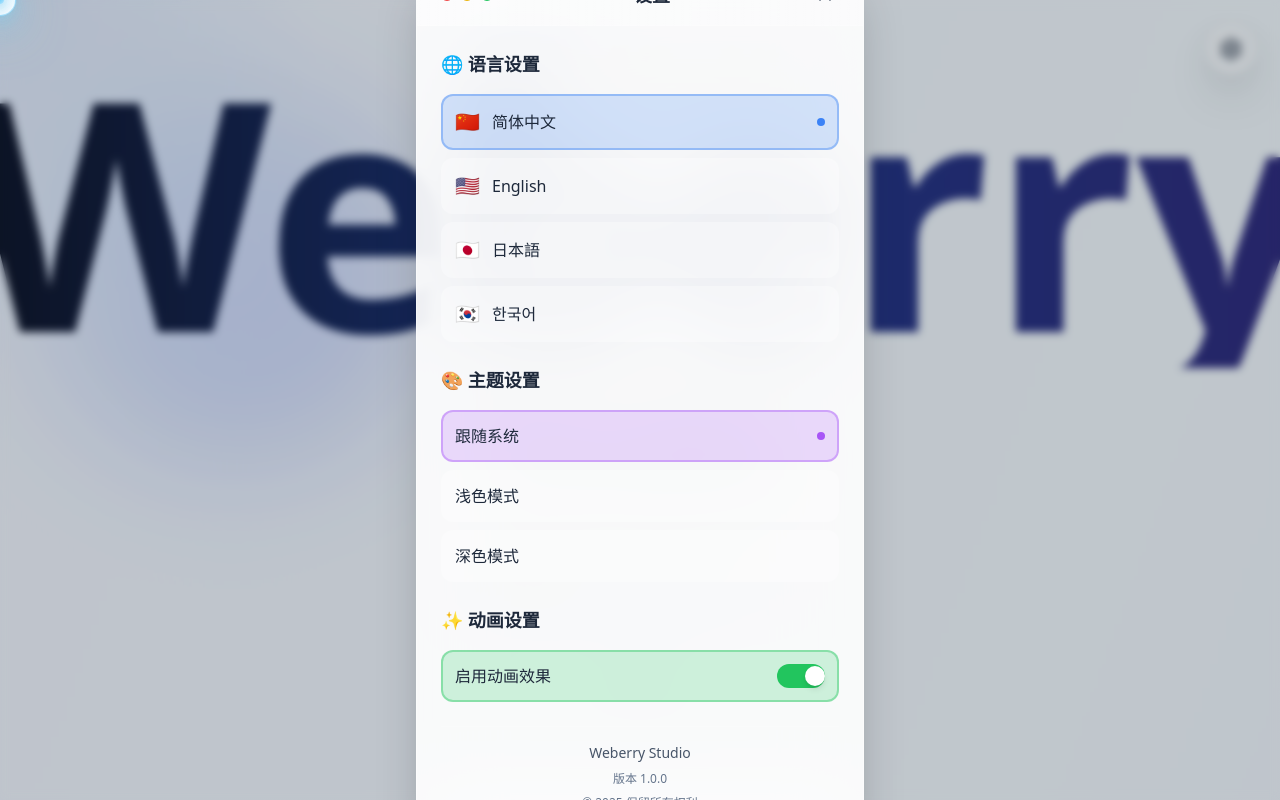
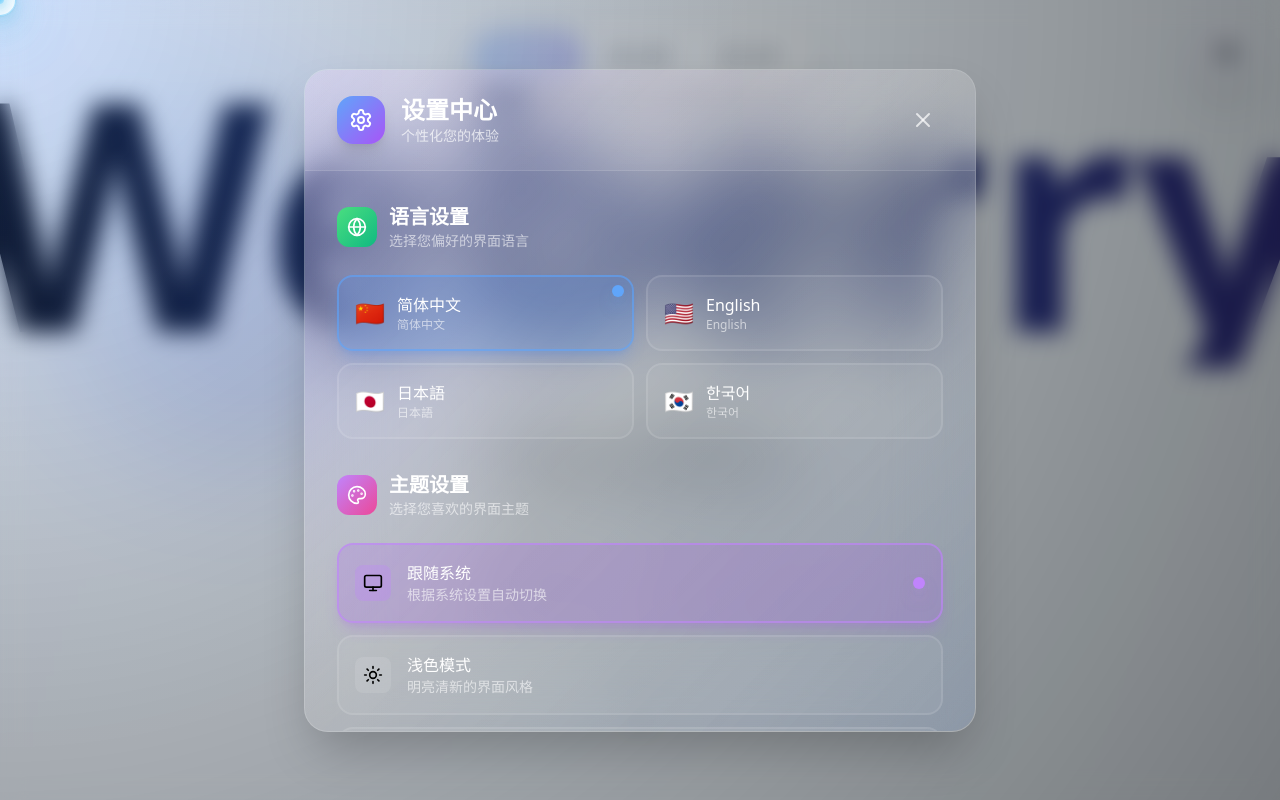
Before and after one commit to snow-trd/Weberry-mian, a React (Vite) app: page / in a window 1280 px wide. Both pictures are taken after a click on the button 1231 px from the left and 49 px from the top of the page. Shown: the top 800 px of the page. Built offline with nearby package versions, Linux system fonts and the light colour scheme.

Commit message:
重新设计设置页面UI和功能

```diff
--- a/src/components/SettingsButton.tsx
+++ b/src/components/SettingsButton.tsx
@@ -1,5 +1,5 @@
-import React, { useState } from 'react';
-import { Settings, X, Minus, Square } from 'lucide-react';
+import React, { useState, useEffect } from 'react';
+import { Settings, X, Palette, Globe, Zap, Monitor, Sun, Moon, Volume2, VolumeX } from 'lucide-react';
 
 interface SettingsButtonProps {
   mousePosition: { x: number; y: number };
@@ -7,121 +7,180 @@ interface SettingsButtonProps {
 
 const SettingsButton: React.FC<SettingsButtonProps> = ({ mousePosition }) => {
   const [isModalOpen, setIsModalOpen] = useState(false);
-  const [language, setLanguage] = useState('zh-CN');
-  const [theme, setTheme] = useState('auto');
-  const [animations, setAnimations] = useState(true);
+  const [language, setLanguage] = useState(() => localStorage.getItem('language') || 'zh-CN');
+  const [theme, setTheme] = useState(() => localStorage.getItem('theme') || 'auto');
+  const [animations, setAnimations] = useState(() => localStorage.getItem('animations') !== 'false');
+  const [soundEnabled, setSoundEnabled] = useState(() => localStorage.getItem('soundEnabled') !== 'false');
+  const [modalAnimation, setModalAnimation] = useState('');
+
+  // 保存设置到localStorage
+  useEffect(() => {
+    localStorage.setItem('language', language);
+    localStorage.setItem('theme', theme);
+    localStorage.setItem('animations', animations.toString());
+    localStorage.setItem('soundEnabled', soundEnabled.toString());
+
+    // 应用主题
+    applyTheme(theme);
+
+    // 应用动画设置
+    document.documentElement.style.setProperty('--animation-duration', animations ? '0.3s' : '0s');
+  }, [language, theme, animations, soundEnabled]);
+
+  const applyTheme = (selectedTheme: string) => {
+    const root = document.documentElement;
+
+    if (selectedTheme === 'dark') {
+      root.classList.add('dark');
+    } else if (selectedTheme === 'light') {
+      root.classList.remove('dark');
+    } else {
+      // 跟随系统
+      const prefersDark = window.matchMedia('(prefers-color-scheme: dark)').matches;
+      if (prefersDark) {
+        root.classList.add('dark');
+      } else {
+        root.classList.remove('dark');
+      }
+    }
+  };
+
+  const openModal = () => {
+    setModalAnimation('animate-in');
+    setIsModalOpen(true);
+    if (soundEnabled) {
+      // 播放打开音效（这里可以添加实际的音频播放）
+      console.log('播放打开音效');
+    }
+  };
+
+  const closeModal = () => {
+    setModalAnimation('animate-out');
+    setTimeout(() => {
+      setIsModalOpen(false);
+      setModalAnimation('');
+    }, 300);
+    if (soundEnabled) {
+      console.log('播放关闭音效');
+    }
+  };
 
   const languages = [
-    { code: 'zh-CN', name: '简体中文', flag: '🇨🇳' },
-    { code: 'en-US', name: 'English', flag: '🇺🇸' },
-    { code: 'ja-JP', name: '日本語', flag: '🇯🇵' },
-    { code: 'ko-KR', name: '한국어', flag: '🇰🇷' }
+    { code: 'zh-CN', name: '简体中文', flag: '🇨🇳', nativeName: '简体中文' },
+    { code: 'en-US', name: 'English', flag: '🇺🇸', nativeName: 'English' },
+    { code: 'ja-JP', name: '日本語', flag: '🇯🇵', nativeName: '日本語' },
+    { code: 'ko-KR', name: '한국어', flag: '🇰🇷', nativeName: '한국어' }
   ];
 
   const themes = [
-    { value: 'auto', name: '跟随系统' },
-    { value: 'light', name: '浅色模式' },
-    { value: 'dark', name: '深色模式' }
+    { value: 'auto', name: '跟随系统', icon: <Monitor className="w-5 h-5" />, description: '根据系统设置自动切换' },
+    { value: 'light', name: '浅色模式', icon: <Sun className="w-5 h-5" />, description: '明亮清新的界面风格' },
+    { value: 'dark', name: '深色模式', icon: <Moon className="w-5 h-5" />, description: '护眼的深色界面' }
   ];
 
   return (
     <>
       {/* Settings Button */}
       <div className="fixed top-6 right-6 z-50">
-        {/* 玻璃反光效果 */}
         <div
-          className="absolute inset-0 rounded-full opacity-30 pointer-events-none"
+          className="absolute inset-0 rounded-full opacity-20 pointer-events-none blur-xl"
           style={{
-            background: `radial-gradient(circle at ${mousePosition.x * 0.1}% ${mousePosition.y * 0.1}%, rgba(255,255,255,0.8) 0%, rgba(255,255,255,0.2) 30%, transparent 70%)`,
-            transform: `translate(${Math.sin(Date.now() * 0.001) * 2}px, ${Math.cos(Date.now() * 0.001) * 1}px)`,
+            background: `radial-gradient(circle at ${mousePosition.x * 0.1}% ${mousePosition.y * 0.1}%, rgba(59, 130, 246, 0.6) 0%, rgba(147, 51, 234, 0.4) 50%, transparent 70%)`,
+            transform: `translate(${Math.sin(Date.now() * 0.002) * 3}px, ${Math.cos(Date.now() * 0.002) * 2}px)`,
           }}
         />
 
-        {/* 主按钮容器 */}
         <button
-          onClick={() => setIsModalOpen(true)}
-          className="relative backdrop-blur-2xl bg-white/20 rounded-full p-3 border border-white/30 shadow-2xl hover:bg-white/30 transition-all duration-300 hover:scale-110 group"
+          onClick={openModal}
+          className="relative backdrop-blur-2xl bg-white/20 rounded-full p-4 border border-white/30 shadow-2xl hover:bg-white/30 transition-all duration-500 hover:scale-110 group overflow-hidden"
         >
-          {/* 玻璃内反光 */}
-          <div className="absolute inset-1 rounded-full bg-gradient-to-br from-white/40 via-transparent to-transparent opacity-60 pointer-events-none" />
-          <div className="absolute inset-1 rounded-full bg-gradient-to-tl from-white/20 via-transparent to-white/10 opacity-80 pointer-events-none" />
+          <div className="absolute inset-1 rounded-full bg-gradient-to-br from-white/40 via-white/10 to-transparent opacity-60 pointer-events-none" />
+          <div className="absolute inset-1 rounded-full bg-gradient-to-tl from-blue-200/20 via-transparent to-purple-200/20 opacity-80 pointer-events-none" />
 
-          <Settings className="w-6 h-6 text-slate-700 group-hover:text-slate-900 transition-colors duration-300 group-hover:rotate-90" />
+          <Settings className="w-6 h-6 text-slate-700 group-hover:text-slate-900 transition-all duration-500 group-hover:rotate-180 relative z-10" />
 
-          {/* 底部高光 */}
-          <div className="absolute bottom-0 left-2 right-2 h-px bg-gradient-to-r from-transparent via-white/40 to-transparent" />
+          <div className="absolute bottom-0 left-2 right-2 h-px bg-gradient-to-r from-transparent via-white/60 to-transparent" />
+          <div className="absolute top-0 left-2 right-2 h-px bg-gradient-to-r from-transparent via-white/40 to-transparent" />
         </button>
-
-        {/* 外部阴影和反光 */}
-        <div className="absolute inset-0 rounded-full shadow-2xl opacity-50 pointer-events-none"
-             style={{
-               boxShadow: '0 8px 32px rgba(0,0,0,0.1), 0 0 0 1px rgba(255,255,255,0.1)'
-             }} />
       </div>
 
       {/* Settings Modal */}
       {isModalOpen && (
-        <div className="fixed inset-0 z-[9998] flex items-center justify-center p-6">
-          {/* Backdrop */}
+        <div className={`fixed inset-0 z-[9998] flex items-center justify-center p-6 ${modalAnimation}`}>
+          {/* Backdrop with blur effect */}
           <div
-            className="absolute inset-0 bg-black/20 backdrop-blur-sm"
-            onClick={() => setIsModalOpen(false)}
+            className="absolute inset-0 backdrop-blur-md transition-all duration-300"
+            style={{
+              background: `radial-gradient(circle at ${mousePosition.x}px ${mousePosition.y}px, rgba(59, 130, 246, 0.1) 0%, rgba(0, 0, 0, 0.3) 50%, rgba(0, 0, 0, 0.5) 100%)`
+            }}
+            onClick={closeModal}
           />
 
           {/* Modal Window */}
-          <div className="relative w-full max-w-md">
-            {/* macOS Window */}
-            <div className="backdrop-blur-2xl bg-white/90 rounded-2xl border border-white/40 shadow-2xl overflow-hidden">
-              {/* Title Bar */}
-              <div className="flex items-center justify-between px-6 py-4 border-b border-white/20 bg-gradient-to-r from-white/50 to-white/30">
-                <div className="flex items-center space-x-3">
-                  {/* macOS Traffic Lights */}
-                  <div className="flex space-x-2">
+          <div className={`relative w-full max-w-2xl transform transition-all duration-500 ${
+            modalAnimation === 'animate-in' ? 'scale-100 opacity-100 translate-y-0' :
+            modalAnimation === 'animate-out' ? 'scale-95 opacity-0 translate-y-4' :
+            'scale-100 opacity-100 translate-y-0'
+          }`}>
+            <div className="backdrop-blur-2xl bg-white/10 rounded-3xl border border-white/20 shadow-2xl overflow-hidden">
+              {/* Glassmorphism effects */}
+              <div className="absolute inset-0 bg-gradient-to-br from-white/20 via-white/5 to-transparent pointer-events-none" />
+              <div className="absolute inset-0 bg-gradient-to-tl from-blue-500/10 via-transparent to-purple-500/10 pointer-events-none" />
+
+              {/* Header */}
+              <div className="relative px-8 py-6 border-b border-white/10 bg-gradient-to-r from-white/10 to-white/5">
+                <div className="flex items-center justify-between">
+                  <div className="flex items-center space-x-4">
+                    <div className="w-12 h-12 rounded-2xl bg-gradient-to-br from-blue-400 to-purple-500 flex items-center justify-center text-white shadow-lg">
+                      <Settings className="w-6 h-6" />
+                    </div>
+                    <div>
+                      <h2 className="text-2xl font-bold text-white">设置中心</h2>
+                      <p className="text-white/70 text-sm">个性化您的体验</p>
+                    </div>
+                  </div>
                   <button
-                      onClick={() => setIsModalOpen(false)}
-                      className="w-3 h-3 rounded-full bg-red-500 hover:bg-red-600 transition-colors duration-200"
-                    />
-                    <button className="w-3 h-3 rounded-full bg-yellow-500 hover:bg-yellow-600 transition-colors duration-200">
-                      <Minus className="w-2 h-2 text-yellow-800 opacity-0 hover:opacity-100 transition-opacity duration-200" />
-                    </button>
-                    <button className="w-3 h-3 rounded-full bg-green-500 hover:bg-green-600 transition-colors duration-200">
-                      <Square className="w-2 h-2 text-green-800 opacity-0 hover:opacity-100 transition-opacity duration-200" />
+                    onClick={closeModal}
+                    className="p-2 rounded-xl hover:bg-white/10 transition-all duration-300 text-white/70 hover:text-white group"
+                  >
+                    <X className="w-6 h-6 group-hover:rotate-90 transition-transform duration-300" />
                   </button>
                 </div>
               </div>
-                <h2 className="text-lg font-semibold text-slate-800">设置</h2>
-                <button
-                  onClick={() => setIsModalOpen(false)}
-                  className="p-1 rounded-lg hover:bg-white/30 transition-colors duration-200"
-                >
-                  <X className="w-5 h-5 text-slate-600" />
-                </button>
-              </div>
 
               {/* Content */}
-              <div className="p-6 space-y-6">
+              <div className="relative p-8 space-y-8 max-h-[70vh] overflow-y-auto">
                 {/* Language Settings */}
+                <div className="space-y-4">
+                  <div className="flex items-center space-x-3 mb-6">
+                    <div className="w-10 h-10 rounded-xl bg-gradient-to-br from-green-400 to-emerald-500 flex items-center justify-center text-white">
+                      <Globe className="w-5 h-5" />
+                    </div>
                     <div>
-                  <h3 className="text-lg font-semibold text-slate-800 mb-4 flex items-center">
-                    🌐 语言设置
-                  </h3>
-                  <div className="space-y-2">
+                      <h3 className="text-xl font-semibold text-white">语言设置</h3>
+                      <p className="text-white/60 text-sm">选择您偏好的界面语言</p>
+                    </div>
+                  </div>
+                  <div className="grid grid-cols-2 gap-3">
                     {languages.map((lang) => (
                       <button
                         key={lang.code}
                         onClick={() => setLanguage(lang.code)}
-                        className={`w-full flex items-center justify-between p-3 rounded-xl transition-all duration-200 ${
+                        className={`relative p-4 rounded-2xl transition-all duration-300 border-2 group ${
                           language === lang.code
-                            ? 'bg-blue-500/20 border-2 border-blue-500/40'
-                            : 'bg-white/30 border-2 border-transparent hover:bg-white/50'
+                            ? 'bg-blue-500/20 border-blue-400/60 shadow-lg shadow-blue-500/20'
+                            : 'bg-white/5 border-white/10 hover:bg-white/10 hover:border-white/20'
                         }`}
                       >
                         <div className="flex items-center space-x-3">
-                          <span className="text-xl">{lang.flag}</span>
-                          <span className="font-medium text-slate-800">{lang.name}</span>
+                          <span className="text-2xl">{lang.flag}</span>
+                          <div className="text-left">
+                            <div className="font-medium text-white">{lang.nativeName}</div>
+                            <div className="text-xs text-white/60">{lang.name}</div>
+                          </div>
                         </div>
                         {language === lang.code && (
-                          <div className="w-2 h-2 rounded-full bg-blue-500" />
+                          <div className="absolute top-2 right-2 w-3 h-3 rounded-full bg-blue-400 shadow-lg shadow-blue-400/50" />
                         )}
                       </button>
                     ))}
@@ -129,60 +188,118 @@ const SettingsButton: React.FC<SettingsButtonProps> = ({ mousePosition }) => {
                 </div>
 
                 {/* Theme Settings */}
+                <div className="space-y-4">
+                  <div className="flex items-center space-x-3 mb-6">
+                    <div className="w-10 h-10 rounded-xl bg-gradient-to-br from-purple-400 to-pink-500 flex items-center justify-center text-white">
+                      <Palette className="w-5 h-5" />
+                    </div>
                     <div>
-                  <h3 className="text-lg font-semibold text-slate-800 mb-4 flex items-center">
-                    🎨 主题设置
-                  </h3>
-                  <div className="space-y-2">
+                      <h3 className="text-xl font-semibold text-white">主题设置</h3>
+                      <p className="text-white/60 text-sm">选择您喜欢的界面主题</p>
+                    </div>
+                  </div>
+                  <div className="space-y-3">
                     {themes.map((themeOption) => (
                       <button
                         key={themeOption.value}
                         onClick={() => setTheme(themeOption.value)}
-                        className={`w-full flex items-center justify-between p-3 rounded-xl transition-all duration-200 ${
+                        className={`w-full p-4 rounded-2xl transition-all duration-300 border-2 group ${
                           theme === themeOption.value
-                            ? 'bg-purple-500/20 border-2 border-purple-500/40'
-                            : 'bg-white/30 border-2 border-transparent hover:bg-white/50'
+                            ? 'bg-purple-500/20 border-purple-400/60 shadow-lg shadow-purple-500/20'
+                            : 'bg-white/5 border-white/10 hover:bg-white/10 hover:border-white/20'
                         }`}
                       >
-                        <span className="font-medium text-slate-800">{themeOption.name}</span>
+                        <div className="flex items-center justify-between">
+                          <div className="flex items-center space-x-4">
+                            <div className={`p-2 rounded-lg ${theme === themeOption.value ? 'bg-purple-400/30' : 'bg-white/10'}`}>
+                              {themeOption.icon}
+                            </div>
+                            <div className="text-left">
+                              <div className="font-medium text-white">{themeOption.name}</div>
+                              <div className="text-sm text-white/60">{themeOption.description}</div>
+                            </div>
+                          </div>
                           {theme === themeOption.value && (
-                          <div className="w-2 h-2 rounded-full bg-purple-500" />
+                            <div className="w-3 h-3 rounded-full bg-purple-400 shadow-lg shadow-purple-400/50" />
                           )}
+                        </div>
                       </button>
                     ))}
                   </div>
                 </div>
 
-                {/* Animation Settings */}
+                {/* Feature Settings */}
+                <div className="space-y-4">
+                  <div className="flex items-center space-x-3 mb-6">
+                    <div className="w-10 h-10 rounded-xl bg-gradient-to-br from-orange-400 to-red-500 flex items-center justify-center text-white">
+                      <Zap className="w-5 h-5" />
+                    </div>
                     <div>
-                  <h3 className="text-lg font-semibold text-slate-800 mb-4 flex items-center">
-                    ✨ 动画设置
-                  </h3>
+                      <h3 className="text-xl font-semibold text-white">功能设置</h3>
+                      <p className="text-white/60 text-sm">自定义界面行为和效果</p>
+                    </div>
+                  </div>
+
+                  <div className="space-y-4">
+                    {/* Animation Toggle */}
+                    <div className="flex items-center justify-between p-4 rounded-2xl bg-white/5 border border-white/10 hover:bg-white/10 transition-all duration-300">
+                      <div className="flex items-center space-x-4">
+                        <div className="p-2 rounded-lg bg-gradient-to-br from-blue-400 to-cyan-500 text-white">
+                          <Zap className="w-5 h-5" />
+                        </div>
+                        <div>
+                          <div className="font-medium text-white">动画效果</div>
+                          <div className="text-sm text-white/60">启用界面动画和过渡效果</div>
+                        </div>
+                      </div>
                       <button
                         onClick={() => setAnimations(!animations)}
-                    className={`w-full flex items-center justify-between p-3 rounded-xl transition-all duration-200 ${
-                      animations
-                        ? 'bg-green-500/20 border-2 border-green-500/40'
-                        : 'bg-white/30 border-2 border-transparent hover:bg-white/50'
+                        className={`relative w-14 h-8 rounded-full transition-all duration-300 ${
+                          animations ? 'bg-gradient-to-r from-blue-500 to-cyan-500' : 'bg-white/20'
                         }`}
                       >
-                    <span className="font-medium text-slate-800">启用动画效果</span>
-                    <div className={`w-12 h-6 rounded-full transition-all duration-300 ${
-                      animations ? 'bg-green-500' : 'bg-gray-300'
-                    }`}>
-                      <div className={`w-5 h-5 bg-white rounded-full shadow-md transform transition-transform duration-300 mt-0.5 ${
-                        animations ? 'translate-x-6 ml-1' : 'translate-x-0 ml-0.5'
+                        <div className={`absolute top-1 w-6 h-6 bg-white rounded-full shadow-lg transition-all duration-300 ${
+                          animations ? 'translate-x-7' : 'translate-x-1'
                         }`} />
-                    </div>
                       </button>
                     </div>
 
+                    {/* Sound Toggle */}
+                    <div className="flex items-center justify-between p-4 rounded-2xl bg-white/5 border border-white/10 hover:bg-white/10 transition-all duration-300">
+                      <div className="flex items-center space-x-4">
+                        <div className="p-2 rounded-lg bg-gradient-to-br from-green-400 to-emerald-500 text-white">
+                          {soundEnabled ? <Volume2 className="w-5 h-5" /> : <VolumeX className="w-5 h-5" />}
+                        </div>
+                        <div>
+                          <div className="font-medium text-white">音效反馈</div>
+                          <div className="text-sm text-white/60">启用按钮点击和交互音效</div>
+                        </div>
+                      </div>
+                      <button
+                        onClick={() => setSoundEnabled(!soundEnabled)}
+                        className={`relative w-14 h-8 rounded-full transition-all duration-300 ${
+                          soundEnabled ? 'bg-gradient-to-r from-green-500 to-emerald-500' : 'bg-white/20'
+                        }`}
+                      >
+                        <div className={`absolute top-1 w-6 h-6 bg-white rounded-full shadow-lg transition-all duration-300 ${
+                          soundEnabled ? 'translate-x-7' : 'translate-x-1'
+                        }`} />
+                      </button>
+                    </div>
+                  </div>
+                </div>
+
                 {/* About Section */}
-                <div className="pt-4 border-t border-white/20">
-                  <div className="text-center space-y-2">
-                    <p className="text-sm text-slate-600">Weberry Studio</p>
-                    <p className="text-xs text-slate-500">版本 1.0.0</p>
-                    <p className="text-xs text-slate-500">© 2025 保留所有权利</p>
+                <div className="pt-6 border-t border-white/10">
+                  <div className="text-center space-y-3">
+                    <div className="w-16 h-16 rounded-2xl bg-gradient-to-br from-indigo-400 to-purple-500 flex items-center justify-center text-white mx-auto shadow-lg">
+                      <Settings className="w-8 h-8" />
+                    </div>
+                    <div>
+                      <p className="text-lg font-semibold text-white">Weberry Studio</p>
+                      <p className="text-sm text-white/60">版本 1.0.0 • 构建 20250105</p>
+                      <p className="text-xs text-white/50 mt-2">© 2025 保留所有权利 • MIT License</p>
+                    </div>
                   </div>
                 </div>
               </div>
@@ -190,6 +307,38 @@ const SettingsButton: React.FC<SettingsButtonProps> = ({ mousePosition }) => {
           </div>
         </div>
       )}
+
+      <style jsx>{`
+        .animate-in {
+          animation: modalIn 0.5s cubic-bezier(0.34, 1.56, 0.64, 1);
+        }
+
+        .animate-out {
+          animation: modalOut 0.3s cubic-bezier(0.4, 0, 0.2, 1);
+        }
+
+        @keyframes modalIn {
+          0% {
+            opacity: 0;
+            transform: scale(0.8) translateY(20px);
+          }
+          100% {
+            opacity: 1;
+            transform: scale(1) translateY(0);
+          }
+        }
+
+        @keyframes modalOut {
+          0% {
+            opacity: 1;
+            transform: scale(1) translateY(0);
+          }
+          100% {
+            opacity: 0;
+            transform: scale(0.95) translateY(10px);
+          }
+        }
+      `}</style>
     </>
   );
 };
--- a/src/index.css
+++ b/src/index.css
@@ -3,12 +3,25 @@
 @tailwind utilities;
 
 @layer base {
+  :root {
+    --animation-duration: 0.3s;
+  }
+
   * {
     cursor: none !important;
   }
 
   a, button {
     cursor: none !important;
+  }
+
+  /* 深色模式支持 */
+  .dark {
+    color-scheme: dark;
+  }
+
+  .dark body {
+    background: linear-gradient(135deg, #0f172a 0%, #1e293b 50%, #334155 100%);
   }
 
   /* 项目卡片悬停效果 */
@@ -53,4 +66,23 @@
     transform: translateY(-20px);
     transition: opacity 0.3s ease, transform 0.3s ease;
   }
+
+  /* 滚动条样式 */
+  ::-webkit-scrollbar {
+    width: 8px;
+  }
+
+  ::-webkit-scrollbar-track {
+    background: rgba(255, 255, 255, 0.1);
+    border-radius: 4px;
+  }
+
+  ::-webkit-scrollbar-thumb {
+    background: rgba(255, 255, 255, 0.3);
+    border-radius: 4px;
+  }
+
+  ::-webkit-scrollbar-thumb:hover {
+    background: rgba(255, 255, 255, 0.5);
+  }
 }
```
Lines whose indentation alone changed are shown as unchanged.
